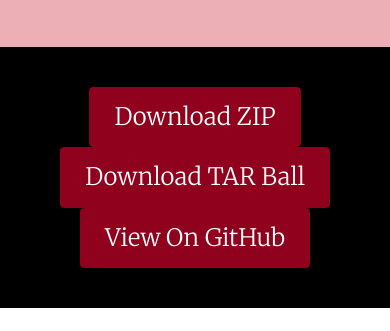
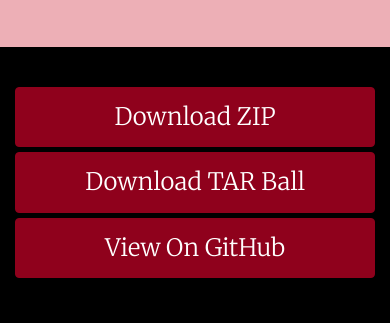
Before and after one commit to allirense/pictureperfect, a plain HTML site: page index.html in a window 390 px wide. Shown: the part 166-497 px from the top of the page. Drawn offline with nearby package versions, Linux system fonts and the light colour scheme.

Commit message:
Fixed Responsive Style on a-tag Buttons

```diff
--- a/styles/style.css
+++ b/styles/style.css
@@ -164,7 +164,7 @@
 	header p {
 		font-size: 1.6rem;
 	}
-	section.buttons button {
+	section.buttons .btn {
 		margin-bottom: 5px;
 		width: 100%;
 	}
```
